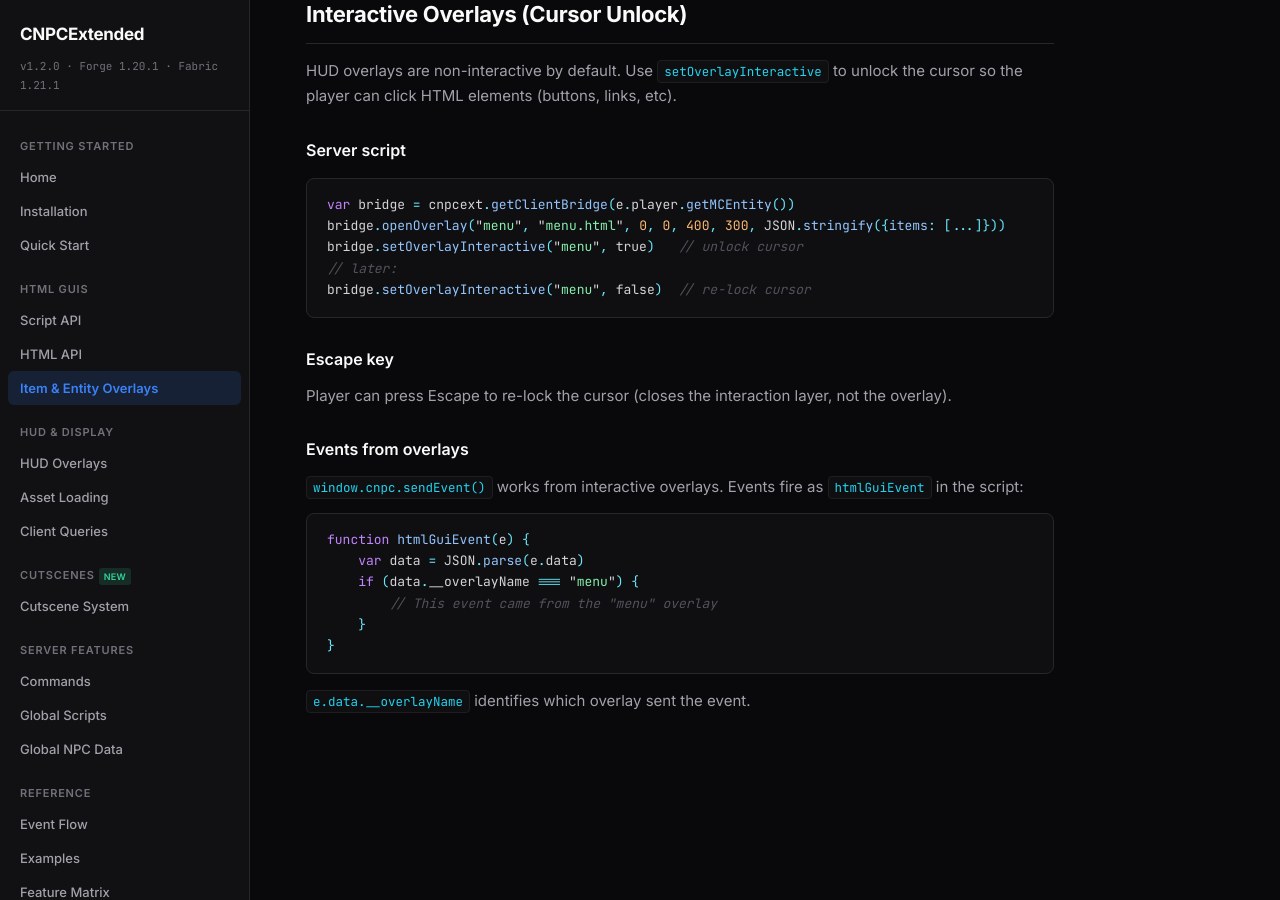
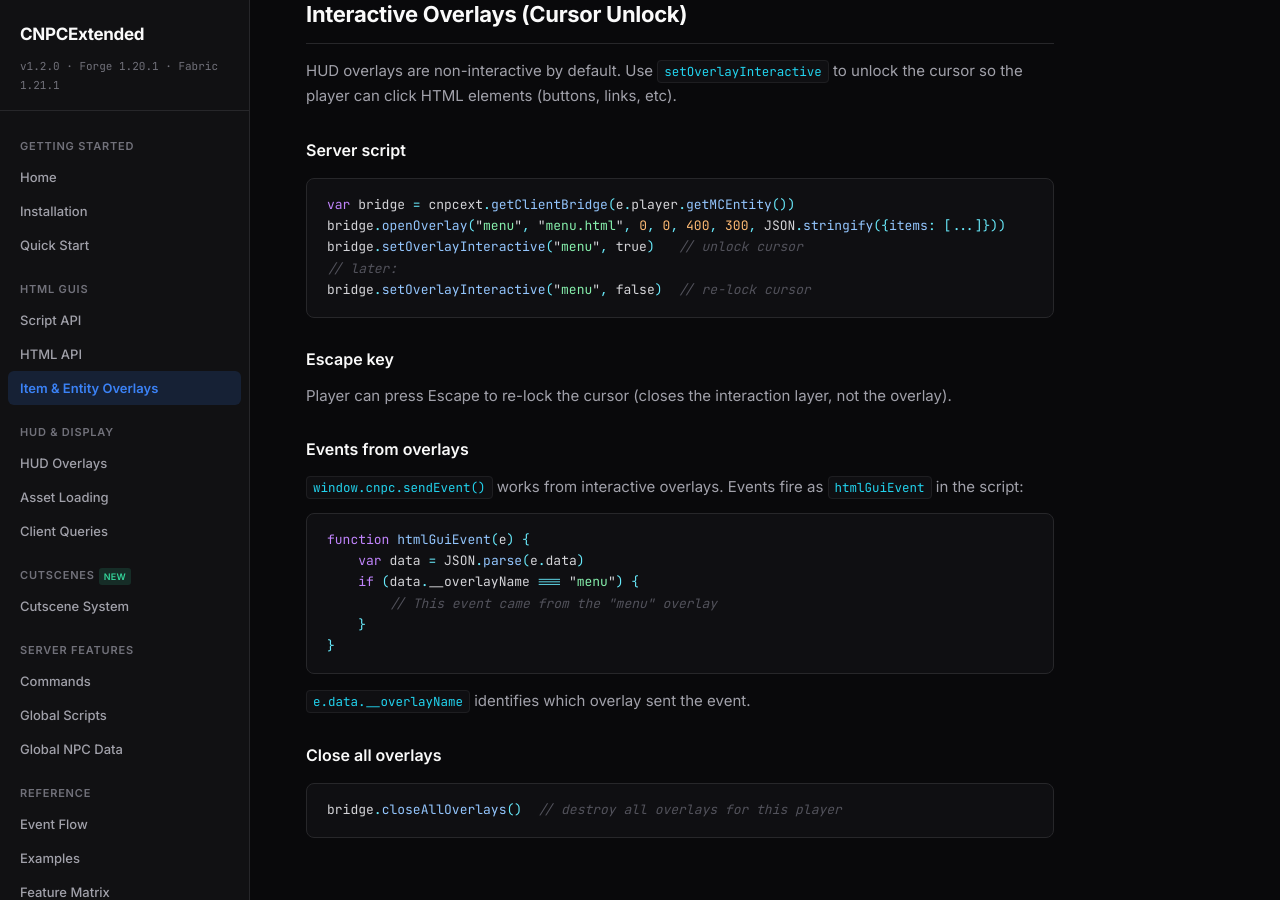
Before and after one commit to AsianDoesCodin/CNPCExtended-Docs, a Jekyll site: the page built from api/overlays.md, in a window 1280 px wide and 900 px high, scrolled down 4319 px. Built offline with Jekyll 4.4.1, drawn with Linux system fonts in a browser that asks for light colours.

Commit message:
Add closeAllOverlays, update interactive overlay docs

````diff
--- a/api/overlays.md
+++ b/api/overlays.md
@@ -208,3 +208,9 @@ function htmlGuiEvent(e) {
 ```
 
 `e.data.__overlayName` identifies which overlay sent the event.
+
+### Close all overlays
+
+```javascript
+bridge.closeAllOverlays()  // destroy all overlays for this player
+```
````
